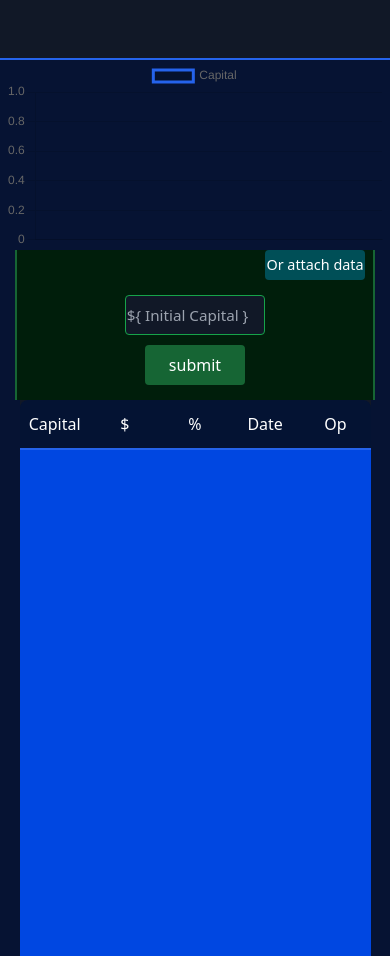
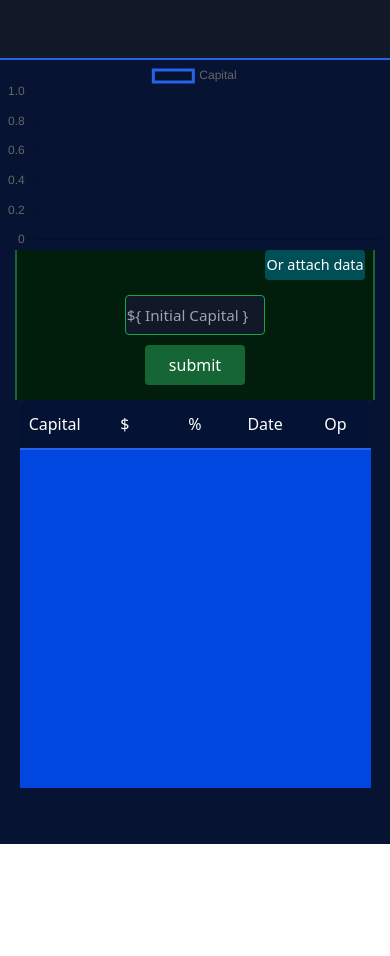
Before and after one commit to AlanTyping/trading-app, a React (Create React App) app: page /chart in a window 390 px wide. After the commit the page ends 844 px from the top, so only its background shows below. Built offline with nearby package versions, Linux system fonts and the light colour scheme.

Commit message:
new changes

```diff
--- a/src/App.css
+++ b/src/App.css
@@ -13,7 +13,7 @@ input[type=number] {
   -moz-appearance: textfield;
 }
 
-.file-container {
+#files-container {
   height: 60vh;
   overflow-y: auto;
 }
@@ -42,6 +42,11 @@ input[type=number] {
 @media (max-width: 600px) {
   #data-container {
     width: 90%;
+  }
+
+  #files-container {
+    font-size: 0.95rem;
+    height: 40vh;
   }
 
   .chart-input {
--- a/src/routes/chart/components/DataView.tsx
+++ b/src/routes/chart/components/DataView.tsx
@@ -19,7 +19,7 @@ const DataView = (): JSX.Element => {
         <p className={`${className}`}>Op</p>
       </div>
       <div className='w-full h-[auto] relative'>
-        <div className='file-container w-full bg-[#0047e1]'>
+        <div id='files-container' className='w-full bg-[#0047e1]'>
           {chart.map((e, i) => {
             if (e.number !== 0) return (
               <DataFile
```
